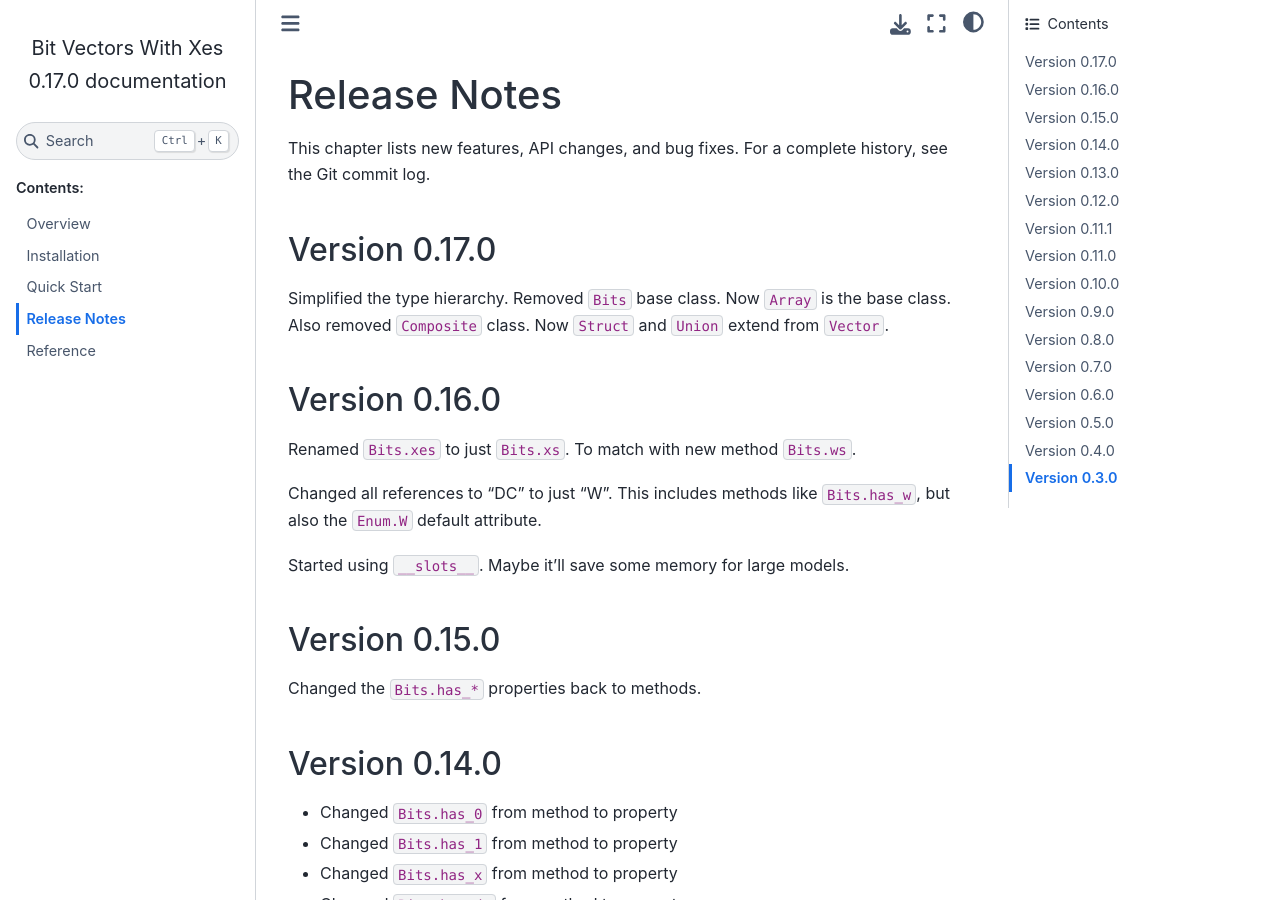
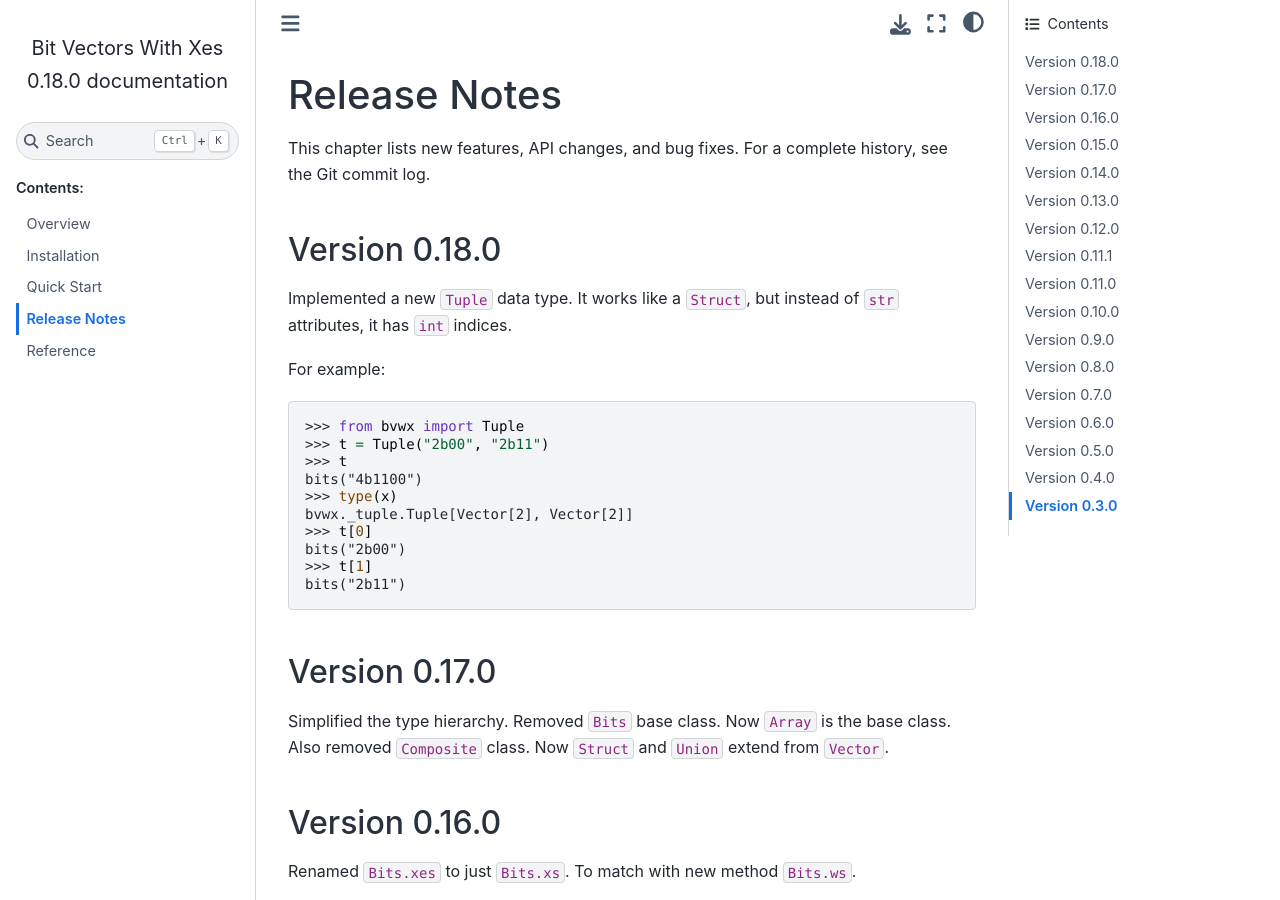
Before and after one commit to cjdrake/bvwx, a Sphinx documentation site: the page built from doc/source/release_notes.rst, in a window 1280 px wide and 900 px high. Built offline with Sphinx 7.4.7 and the Sphinx Book theme 1.1.4, drawn with Linux system fonts in a browser that asks for light colours.

Commit message:
Release 0.18.0

```diff
--- a/doc/source/release_notes.rst
+++ b/doc/source/release_notes.rst
@@ -6,6 +6,27 @@
 
 This chapter lists new features, API changes, and bug fixes.
 For a complete history, see the Git commit log.
+
+
+Version 0.18.0
+==============
+
+Implemented a new ``Tuple`` data type.
+It works like a ``Struct``, but instead of ``str`` attributes,
+it has ``int`` indices.
+
+For example::
+
+    >>> from bvwx import Tuple
+    >>> t = Tuple("2b00", "2b11")
+    >>> t
+    bits("4b1100")
+    >>> type(x)
+    bvwx._tuple.Tuple[Vector[2], Vector[2]]
+    >>> t[0]
+    bits("2b00")
+    >>> t[1]
+    bits("2b11")
 
 
 Version 0.17.0
--- a/pyproject.toml
+++ b/pyproject.toml
@@ -1,6 +1,6 @@
 [project]
 name = "bvwx"
-version = "0.17.0"
+version = "0.18.0"
 description = "Bit Vectors With Xes"
 readme = "README.md"
 
```
Also changed, not shown: 1 other file.
